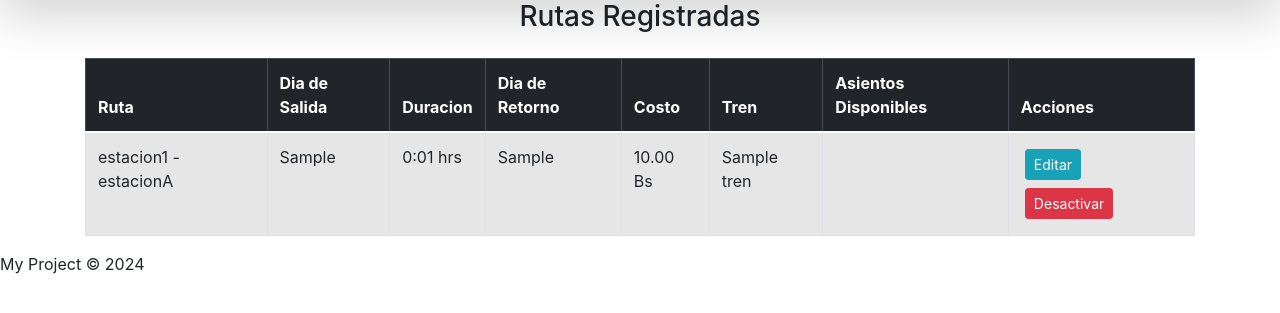
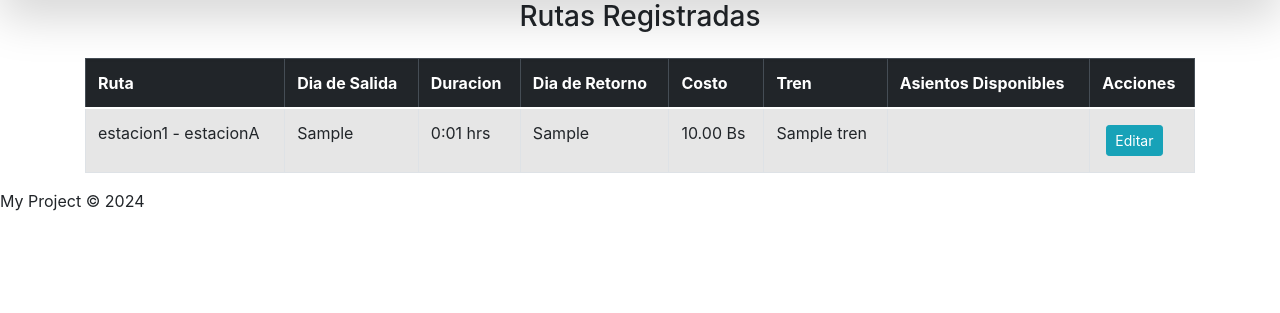
Before and after one commit to GitGiuGin/ReservasVentasTrenes, a Django app: page /rutas/list/ in a window 1280 px wide. Shown: the part 56-369 px from the top of the page. Run offline with Django 3.2, Linux system fonts and the light colour scheme; tables that the repository leaves empty hold one stand-in row (values such as "Sample post"); some libraries are stand-ins or nearby versions.

Commit message:
Presentacion antes del examen

```diff
--- a/apps/rutas/templates/rutas/ruta_list.html
+++ b/apps/rutas/templates/rutas/ruta_list.html
@@ -32,9 +32,6 @@
                     <a href="edicionRuta/{{r.id}}" class="btn btn-sm btn-info m-1">
                         <i class="fas fa-edit"></i> Editar
                     </a>
-                    <a href="eliminarRuta/{{r.id}}" class="btn btn-sm btn-danger m-1">
-                        <i class="fas fa-trash-alt"></i> Desactivar
-                    </a>
                 </td>
             </tr>
             {% endfor %}
```
